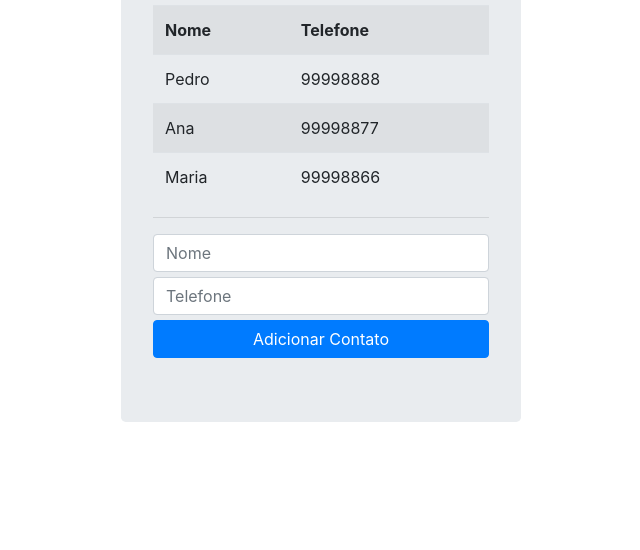
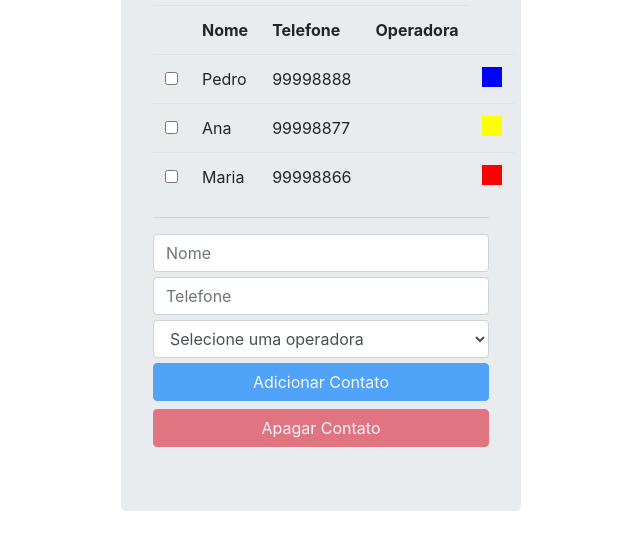
Before and after one commit to MateusRocha000/AngularJS, a plain HTML site: page lista.html in a window 1280 px wide. Shown: the part 116-666 px from the top of the page, without its empty margins (319-959 px from the left). Drawn offline with nearby package versions, Linux system fonts and the light colour scheme.

Commit message:
Feito ng-style

```diff
--- a/lista.html
+++ b/lista.html
@@ -16,6 +16,10 @@
         .form-control{
             margin-bottom: 5px;
         }
+        .selecionado{
+            background-color: greenyellow;
+        }
+
     </style>
 
     <script src="angular.js"></script>
@@ -24,12 +28,30 @@
         angular.module("listaTelefonica").controller("listaTelefonicaCtrl", function ($scope) {
             $scope.app = "Lista Telefonica";
             $scope.contatos = [
-                {nome: "Pedro", telefone: "99998888"},
-                {nome: "Ana", telefone: "99998877"},
-                {nome: "Maria", telefone: "99998866"}
+                {nome: "Pedro", telefone: "99998888", cor: "blue"},
+                {nome: "Ana", telefone: "99998877", cor: "yellow"},
+                {nome: "Maria", telefone: "99998866", cor: "red"}
+            ];
+            $scope.operadoras = [
+                {nome: "Oi", codigo: 14, categoria: "Celular"},
+                {nome: "Vivo", codigo: 15, categoria: "Celular"},
+                {nome: "Tim", codigo: 16, categoria: "Celular"},
+                {nome: "GVT", codigo: 25, categoria: "Fixo"},
+                {nome: "Embratel", codigo: 21, categoria: "Fixo"}
             ];
             $scope.addContato = function (contato) {
                 $scope.contatos.push(angular.copy(contato));
+                delete $scope.contato;
+            };
+            $scope.apagarContato = function (contatos) {
+                $scope.contatos = contatos.filter(function (contato) {
+                    if (!contato.selecionado) return contato;
+                });
+            }
+            $scope.isContatoSelecionado = function (contatos) {
+                return contatos.some(function (contato) {
+                    return contato.selecionado;
+                });
             }
         });
     </script>
@@ -37,14 +59,20 @@
 <body ng-controller="listaTelefonicaCtrl"> <!--Vincula a view com o controlador-->
     <div class="jumbotron">
         <h4 ng-bind="app"></h4> <!--Substitui o elemento pela expressão, isto <h4>{{app}}</h4> tbm funciona-->
-        <table class="table table-striped">
+        <table class="table">
             <tr>
+                <th></th>
                 <th>Nome</th>
                 <th>Telefone</th>
+                <th>Operadora</th>
             </tr>
-            <tr ng-repeat="contato in contatos"> <!--Itera sobre os objetos-->
+
+            <tr ng-class="{selecionado: contato.selecionado}" ng-repeat="contato in contatos"> <!--Itera sobre os objetos-->
+                <td><input type="checkbox" ng-model="contato.selecionado"/></td>
                 <td>{{contato.nome}}</td>
                 <td>{{contato.telefone}}</td>
+                <td>{{contato.operadora.nome}}</td>
+                <td><div style="width: 20px; height: 20px;" ng-style="{'background-color': contato.cor}"></div></td>
             </tr>
 
 
@@ -52,9 +80,13 @@
         <hr />
         <input class="form-control" type="text" ng-model="contato.nome" placeholder="Nome"/> <!--ngModel vincula uma propriedade ao scope-->
         <input class="form-control" type="text" ng-model="contato.telefone" placeholder="Telefone"/>
-        <button class="btn btn-primary btn-block" ng-click="addContato(contato)">Adicionar Contato</button>  <!--ngClick atribui um comportamento ao evento-->
+        <select class="form-control" ng-model="contato.operadora" ng-options="operadora.nome for operadora in operadoras"> <!--"group by operadora.categoria" antes do for-->
+            <option value="">Selecione uma operadora</option>
+        </select>
+        <button class="btn btn-primary btn-block" ng-click="addContato(contato)" ng-disabled="!contato.nome || !contato.telefone">Adicionar Contato</button>  <!--ngClick atribui um comportamento ao evento-->
+        <button class="btn btn-danger btn-block" ng-click="apagarContato(contatos)" ng-disabled="!isContatoSelecionado(contatos)">Apagar Contato</button>  <!--ngClick atribui um comportamento ao evento-->
 
-
+        <!--ngDisable = desabilita um elemento dinamicamente-->
     </div>
 </body>
 </html>
```
